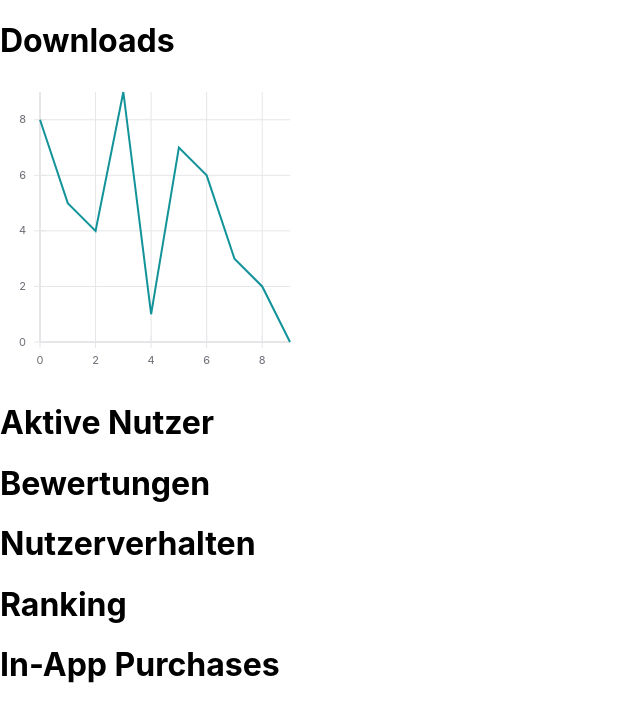
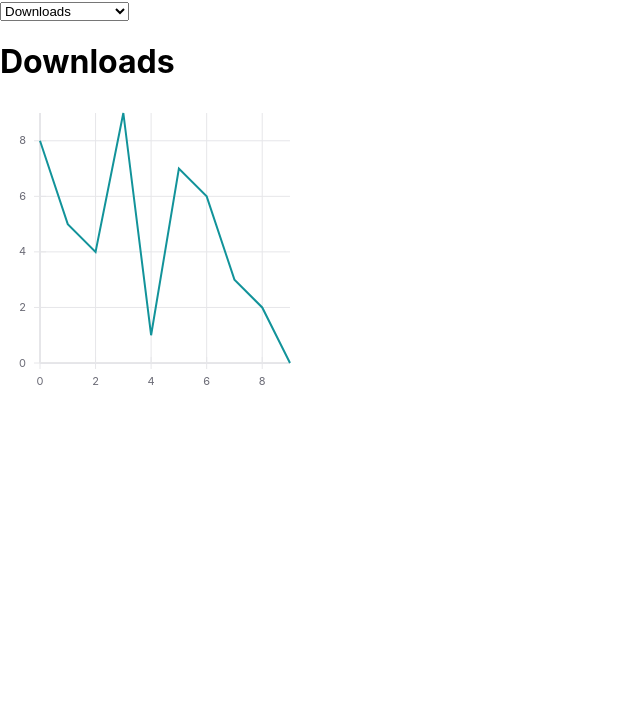
Before and after one commit to philipkrueck/app_analytics_dashboard, a React (Create React App) app: page / in a window 1280 px wide. Shown: the top 722 px of the page, without its empty margins (0-640 px from the left). Built offline with nearby package versions, Linux system fonts and the light colour scheme.

Commit message:
Added Dashboard Selection

```diff
--- a/src/Dashboard.js
+++ b/src/Dashboard.js
@@ -1,4 +1,4 @@
-import React from 'react'
+import React, { useState } from 'react'
 import Downloads from './Downloads'
 import ActiveUsers from './ActiveUsers'
 import Reviews from './Reviews'
@@ -7,16 +7,48 @@ import Ranking from './Ranking'
 import InAppPurchases from './InAppPurchases'
 
 function Dashboard() {
+    const pages = ["Downloads", "Bewertungen", "Aktive Nutzer", "Nutzerverhalten", "Ranking", "In-App-Purchases", "Dashboard"];
+    const [selectedPage, setSelectedPage] = useState(pages[0]);
+
+    function handleSelectionChange(e) {
+        setSelectedPage(e.target.value)
+    }
+
+    function getPage() {
+        switch (selectedPage) {
+            case pages[0]:
+                return <Downloads />
+            case pages[1]:
+                return <Reviews />
+            case pages[2]:
+                return <ActiveUsers />
+            case pages[3]:
+                return <UserBehavior />
+            case pages[4]:
+                return <Ranking />
+            case pages[5]:
+                return <InAppPurchases />
+            case pages[6]:
+                return (
+                    <h1>Dashboard</h1>
+                )
+        }
+    }
+
     return (
         <div>
-            <Downloads />
-            <ActiveUsers />
-            <Reviews />
-            <UserBehavior />
-            <Ranking />
-            <InAppPurchases />
+            <select id={"selectPages"} onChange={handleSelectionChange}>
+            <option value={pages[0]}>{pages[0]}</option>
+            <option value={pages[1]}>{pages[1]}</option>
+            <option value={pages[2]}>{pages[2]}</option>
+            <option value={pages[3]}>{pages[3]}</option>
+            <option value={pages[4]}>{pages[4]}</option>
+            <option value={pages[5]}>{pages[5]}</option>
+            <option value={pages[6]}>{pages[6]}</option>
+        </select>
+        {getPage()}
         </div>
-    )
+    );
 }
 
 export default Dashboard;
```
